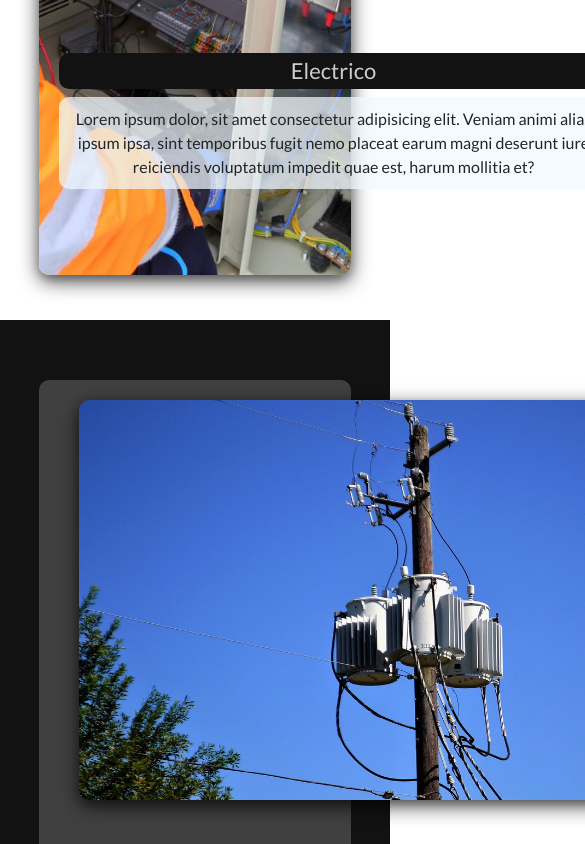
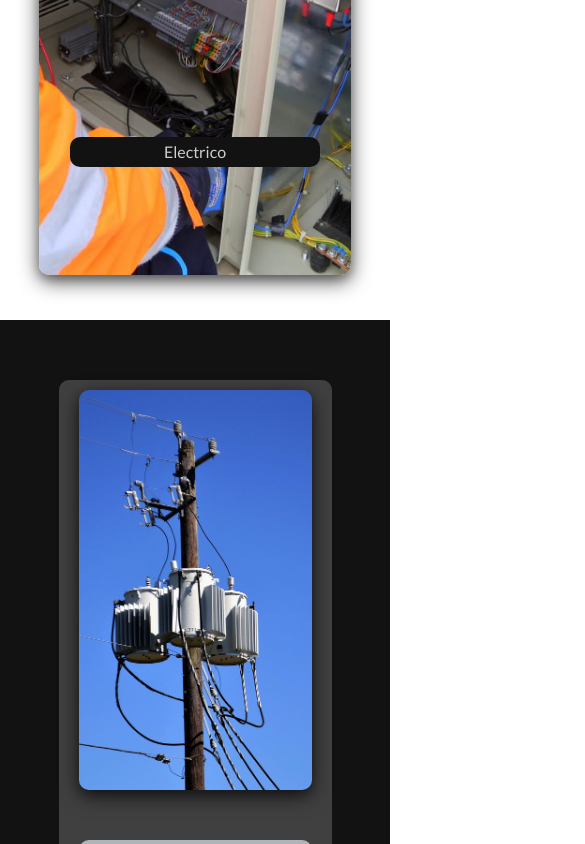
Before and after one commit to Carlossantana331/PreEntrega2-Santana, a plain HTML site: page pages/electrico.html in a window 390 px wide. Shown: the part 580-1424 px from the top of the page, 585 px wide, since content can reach past the window. Drawn offline with nearby package versions, Linux system fonts and the light colour scheme.

Commit message:
se hace responsive la pagina 'electricos'

```diff
--- a/css/style.css
+++ b/css/style.css
@@ -625,3 +625,49 @@ footer {
         font-size: 16px;
     }
 }
+
+
+/*electrico*/
+@media (max-width: 1024px) {
+    .texto_portada_categoria,
+    .texto_portada_categoria h5,
+    .texto_portada_categoria p{
+        width: 80%;
+        font-size: 16px;
+        left: 18%;
+    }
+    .servicio_elect{
+        flex-direction: column;
+        align-items: center;
+    }
+    .servicio_elect_invertido{
+        flex-direction: column-reverse;
+    }
+    .servicio_elect button{
+        position: static;
+        margin: auto;
+    }
+    .texto_servicio_elect{
+        max-width: 100%;
+        text-align: center;
+        padding: 10px 0px 30px 0px;
+    }
+}
+@media (max-width: 768px) {
+    .texto_portada_categoria p{
+        display: none;
+    }
+    .texto_portada_categoria{
+        top: 85%;
+    }
+
+    .servicio_elect{
+        width: 70%;
+        gap: 0px;
+    }
+    .servicio_elect img,
+    .texto_servicio_elect{
+        width: 100%;
+        margin: 10px auto;
+    }
+}
```
